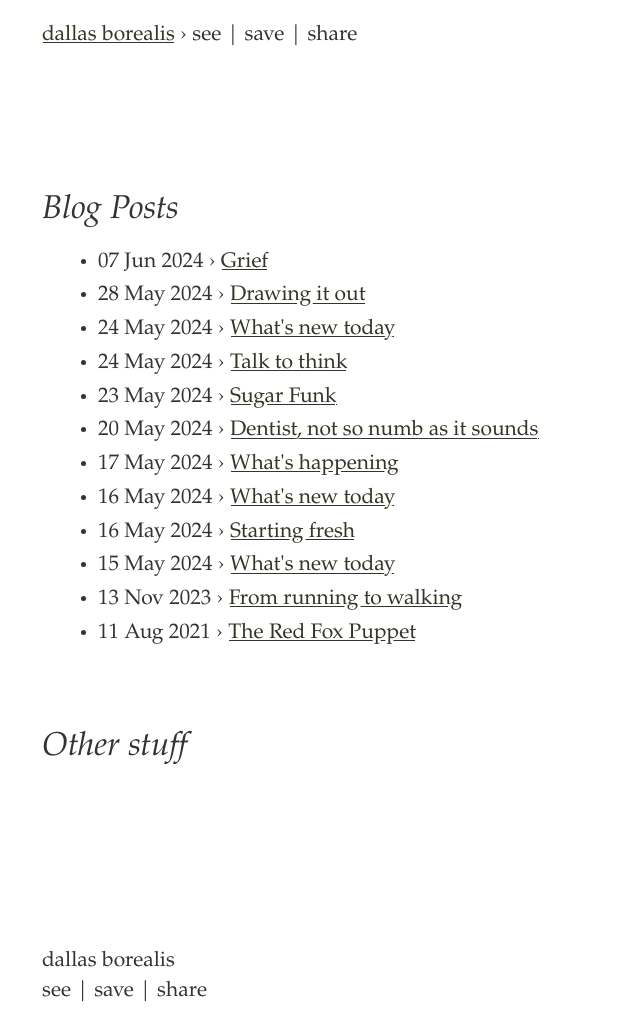
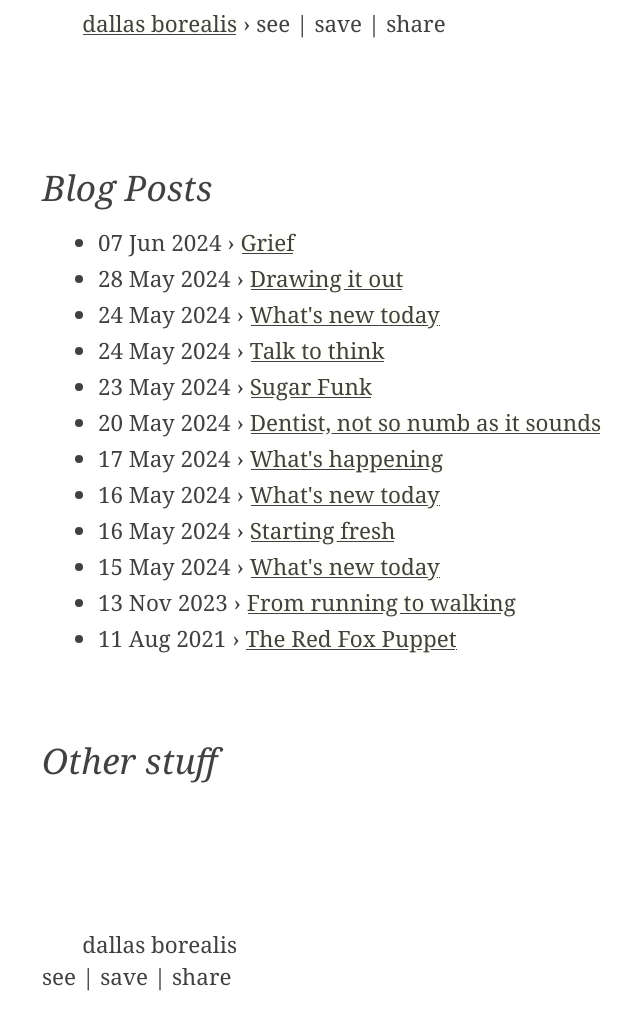
Before and after one commit to dallas-borealis/dallas-borealis.github.io, a Jekyll site: the page built from index.html, in a window 1280 px wide. Shown: the whole page, without its empty margins (118-758 px from the left). Built offline with Jekyll 4.4.1, drawn with Linux system fonts in a browser that asks for light colours; some web fonts are replaced; after the commit the page ends 1001 px from its top, so only the background shows below that.

Commit message:
Update tufte.css

```diff
--- a/css/tufte.css
+++ b/css/tufte.css
@@ -1,59 +1,20 @@
 @charset "UTF-8";
-
-/* Import ET Book styles
-   adapted from https://github.com/edwardtufte/et-book/blob/gh-pages/et-book.css */
-
-@font-face {
-    font-family: "et-book";
-    src: url("et-book/et-book-roman-line-figures/et-book-roman-line-figures.eot");
-    src: url("et-book/et-book-roman-line-figures/et-book-roman-line-figures.eot?#iefix") format("embedded-opentype"), url("et-book/et-book-roman-line-figures/et-book-roman-line-figures.woff") format("woff"), url("et-book/et-book-roman-line-figures/et-book-roman-line-figures.ttf") format("truetype"), url("et-book/et-book-roman-line-figures/et-book-roman-line-figures.svg#etbookromanosf") format("svg");
-    font-weight: normal;
-    font-style: normal;
-    font-display: swap;
-}
-
-@font-face {
-    font-family: "et-book";
-    src: url("et-book/et-book-display-italic-old-style-figures/et-book-display-italic-old-style-figures.eot");
-    src: url("et-book/et-book-display-italic-old-style-figures/et-book-display-italic-old-style-figures.eot?#iefix") format("embedded-opentype"), url("et-book/et-book-display-italic-old-style-figures/et-book-display-italic-old-style-figures.woff") format("woff"), url("et-book/et-book-display-italic-old-style-figures/et-book-display-italic-old-style-figures.ttf") format("truetype"), url("et-book/et-book-display-italic-old-style-figures/et-book-display-italic-old-style-figures.svg#etbookromanosf") format("svg");
-    font-weight: normal;
-    font-style: italic;
-    font-display: swap;
-}
-
-@font-face {
-    font-family: "et-book";
-    src: url("et-book/et-book-bold-line-figures/et-book-bold-line-figures.eot");
-    src: url("et-book/et-book-bold-line-figures/et-book-bold-line-figures.eot?#iefix") format("embedded-opentype"), url("et-book/et-book-bold-line-figures/et-book-bold-line-figures.woff") format("woff"), url("et-book/et-book-bold-line-figures/et-book-bold-line-figures.ttf") format("truetype"), url("et-book/et-book-bold-line-figures/et-book-bold-line-figures.svg#etbookromanosf") format("svg");
-    font-weight: bold;
-    font-style: normal;
-    font-display: swap;
-}
-
-@font-face {
-    font-family: "et-book-roman-old-style";
-    src: url("et-book/et-book-roman-old-style-figures/et-book-roman-old-style-figures.eot");
-    src: url("et-book/et-book-roman-old-style-figures/et-book-roman-old-style-figures.eot?#iefix") format("embedded-opentype"), url("et-book/et-book-roman-old-style-figures/et-book-roman-old-style-figures.woff") format("woff"), url("et-book/et-book-roman-old-style-figures/et-book-roman-old-style-figures.ttf") format("truetype"), url("et-book/et-book-roman-old-style-figures/et-book-roman-old-style-figures.svg#etbookromanosf") format("svg");
-    font-weight: normal;
-    font-style: normal;
-    font-display: swap;
-}
-
-/* Tufte CSS styles */
-html {
-    font-size: 15px;
-}
 
 body {
     width: 87.5%;
     margin-left: auto;
     margin-right: auto;
     padding-left: 12.5%;
-    font-family: et-book, Palatino, "Palatino Linotype", "Palatino LT STD", "Book Antiqua", Georgia, serif;
+    font-family: Georgia, Cambria, Times New Roman, Times, serif;
     background-color: #fff;
-    color: #333;
+    color: #414141;
     max-width: 1400px;
     counter-reset: sidenote-counter;
+    -webkit-font-smoothing: antialiased;
+    -moz-osx-font-smoothing: grayscale;
+    font-size: 1em;
+    font-weight: normal;
+    line-height: 1.4;
 }
 
 /* Adds dark mode */
@@ -135,10 +96,11 @@ ul {
 }
 
 p {
-    margin-top: 1.4rem;
-    margin-bottom: 1.4rem;
+    margin-top: 0;
+    margin-bottom: 0;
     padding-right: 0;
     vertical-align: baseline;
+   text-indent: 1.8em;
 }
 
 /* Chapter Epigraphs */
```
